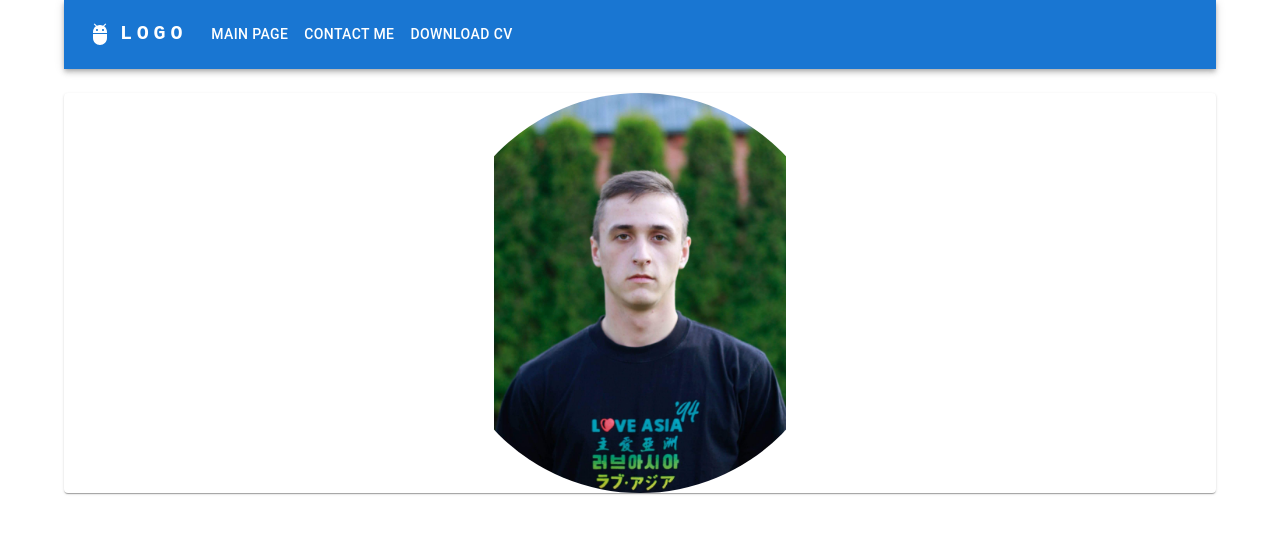
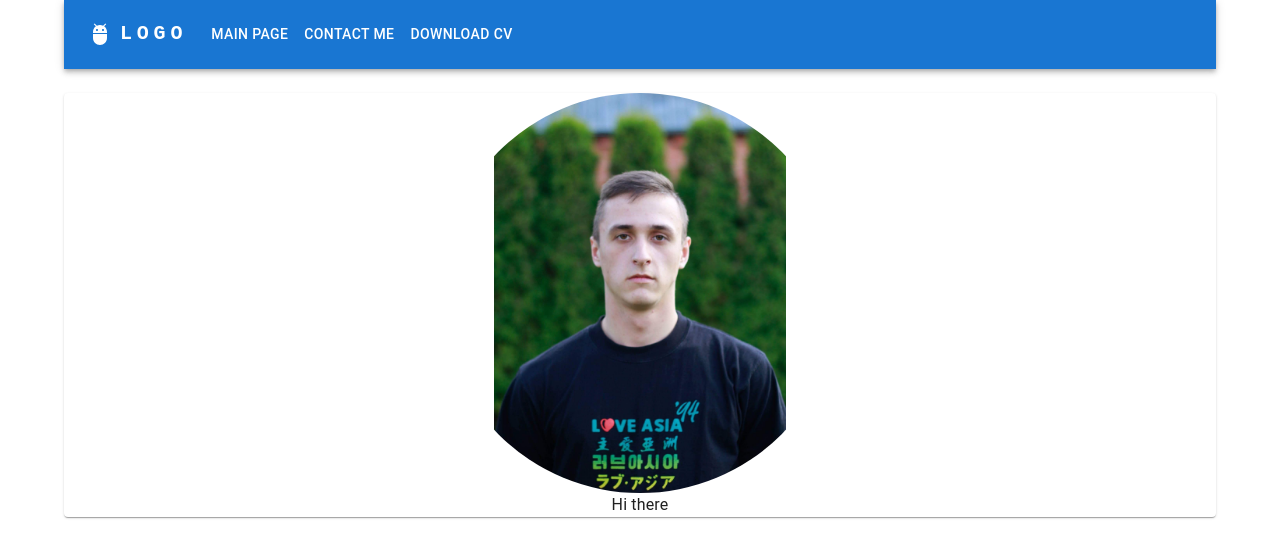
Before and after one commit to ErnestasRa/Portfolio-Page---React-TypeScript-NodeJS-MUI, a React (Create React App) app: page / in a window 1280 px wide. Shown: the top 558 px of the page. Built offline with nearby package versions, Linux system fonts and the light colour scheme.

Commit message:
chore: added seperate folders for styles and tests

```diff
--- /dev/null
+++ b/src/components/about-me/about-me.tsx
@@ -0,0 +1,13 @@
+import * as React from 'react';
+import {
+    Box,
+    Typography,
+} from '@mui/material';
+
+const AboutMe: React.FC = () => (
+  <Box>
+    <Typography>Hi there</Typography>
+  </Box>
+  );
+
+export default AboutMe;
--- a/src/index.tsx
+++ b/src/index.tsx
@@ -1,7 +1,7 @@
 import App from 'App';
 import React from 'react';
 import ReactDOM from 'react-dom/client';
-import './index.css';
+import './styles/index.css';
 
 const root = ReactDOM.createRoot(
   document.getElementById('root') as HTMLElement,
@@ -11,7 +11,3 @@ root.render(
     <App />
   </React.StrictMode>,
 );
-
-// If you want to start measuring performance in your app, pass a function
-// to log results (for example: reportWebVitals(console.log))
-// or send to an analytics endpoint. Learn more: https://bit.ly/CRA-vitals
--- a/src/pages/main-page.tsx
+++ b/src/pages/main-page.tsx
@@ -4,6 +4,7 @@ import {
   Paper,
 } from '@mui/material';
 import PictureBox from 'components/profile-picture/picture-box';
+import AboutMe from 'components/about-me/about-me';
 import ResponsiveAppBar from '../components/form-controls/app-bar';
 
 const MainPage: React.FC = () => (
@@ -18,6 +19,7 @@ const MainPage: React.FC = () => (
     }}
     >
       <PictureBox />
+      <AboutMe />
     </Paper>
   </Container>
 );
```
Also changed, not shown: src/styles/index.css (renamed from src/index.css), src/tests/setupTests.ts (renamed from src/setupTests.ts).
